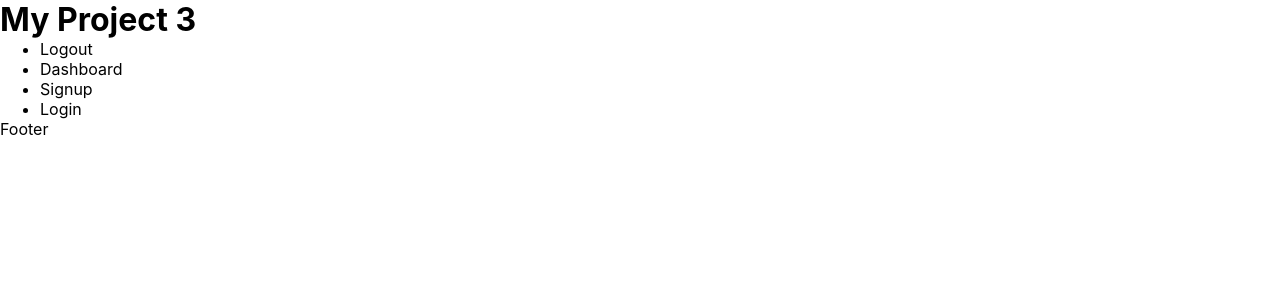
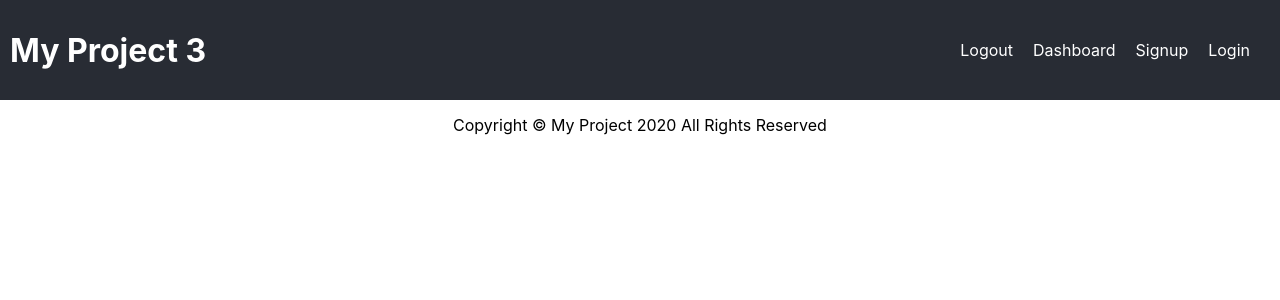
Before and after one commit to cabbycab/Animal-Crossing-Villagers-frontend, a React (Create React App) app: page / in a window 1280 px wide. Shown: the top 300 px of the page. Built offline with nearby package versions, Linux system fonts and the light colour scheme; the HTML template or start-up script is replaced by a standard one.

Commit message:
added pages folder and files

```diff
--- a/package.json
+++ b/package.json
@@ -8,6 +8,7 @@
     "@testing-library/user-event": "^12.5.0",
     "react": "^17.0.1",
     "react-dom": "^17.0.1",
+    "react-router-dom": "^5.2.0",
     "react-scripts": "4.0.1",
     "web-vitals": "^0.2.4"
   },
--- a/src/App.js
+++ b/src/App.js
@@ -1,5 +1,9 @@
 import Header from "./components/Header/Header";
 import Footer from "./components/Footer/Footer";
+import DashboardPage from "./pages/DashboardPage";
+import HomePage from "./pages/HomePage";
+import LoginPage from "./pages/LoginPage";
+import SignupPage from "./pages/SignupPage";
 import './App.css';
 
 function App() {
@@ -8,6 +12,7 @@
         <Header />
 
 
+
         <Footer />
     </div>
   );
--- /dev/null
+++ b/src/components/Footer/Footer.css
@@ -0,0 +1,6 @@
+.Footer {
+    display: flex;
+    justify-content: center;
+    align-items: center;
+    height: 50px;
+}
--- a/src/components/Footer/Footer.js
+++ b/src/components/Footer/Footer.js
@@ -1,9 +1,11 @@
-import React from "react";
+import "./Footer.css";
 
 const Footer = (props) => {
     return (
-    <footer>
-        Footer
+    <footer className="Footer">
+        <p>
+            Copyright &copy; My Project {new Date().getFullYear()} All Rights Reserved
+        </p>
     </footer>
     )
 }
--- a/src/components/Header/Header.css
+++ b/src/components/Header/Header.css
@@ -0,0 +1,19 @@
+.Header {
+    background-color: #282C34;
+    padding-left: 10px;
+    padding-right: 10px;
+    height: 100px;
+    display: flex;
+    align-items: center;
+    justify-content: space-between;
+    color: white;
+}
+
+.NavLink {
+    list-style: none;
+    display: flex;
+}
+
+.NavLink li {
+    margin-right: 20px;
+}
--- a/src/components/Header/Header.js
+++ b/src/components/Header/Header.js
@@ -1,4 +1,4 @@
-import React from "react";
+import "./Header.css";
 
 const Header = (props) => {
     return (
--- a/src/index.css
+++ b/src/index.css
@@ -15,3 +15,14 @@
   font-family: source-code-pro, Menlo, Monaco, Consolas, 'Courier New',
     monospace;
 }
+
+.page {
+  flex-grow: 1;
+  display: flex;
+  flex-direction: column;
+  justify-content: center;
+  align-items: center;
+}
+.page > h1 {
+  margin-bottom: 50px;
+}
--- a/src/index.js
+++ b/src/index.js
@@ -3,10 +3,13 @@
 import './index.css';
 import App from './App';
 import reportWebVitals from './reportWebVitals';
+import { BrowserRouter as Router } from 'react-router-dom';
 
 ReactDOM.render(
   <React.StrictMode>
-    <App />
+    <Router>
+      <App />
+    </Router>
   </React.StrictMode>,
   document.getElementById('root')
 );
--- /dev/null
+++ b/src/pages/DashboardPage.js
@@ -0,0 +1,13 @@
+
+
+const DashboardPage = (props) => {
+    return (
+      <main className="page">
+        <h1>
+          Dashboard Page
+        </h1>
+      </main>
+    );
+};
+
+export default DashboardPage;
--- /dev/null
+++ b/src/pages/HomePage.js
@@ -0,0 +1,13 @@
+
+
+const HomePage = (props) => {
+    return (
+      <main className="page">
+        <h1>
+            Home Page
+        </h1>
+      </main>
+    );
+};
+
+export default HomePage;
--- /dev/null
+++ b/src/pages/LoginPage.js
@@ -0,0 +1,13 @@
+
+
+const LoginPage = (props) => {
+    return (
+      <main className="page">
+        <h1>
+            Login Page
+        </h1>
+      </main>
+    );
+};
+
+export default LoginPage;
--- /dev/null
+++ b/src/pages/SignupPage.js
@@ -0,0 +1,13 @@
+
+
+const SignupPage = (props) => {
+    return (
+      <main className="page">
+        <h1>
+            Signup Page
+        </h1>
+      </main>
+    );
+};
+
+export default SignupPage;
```
Also changed, not shown: 2 other files (tests, documents, lock files or other folders).
